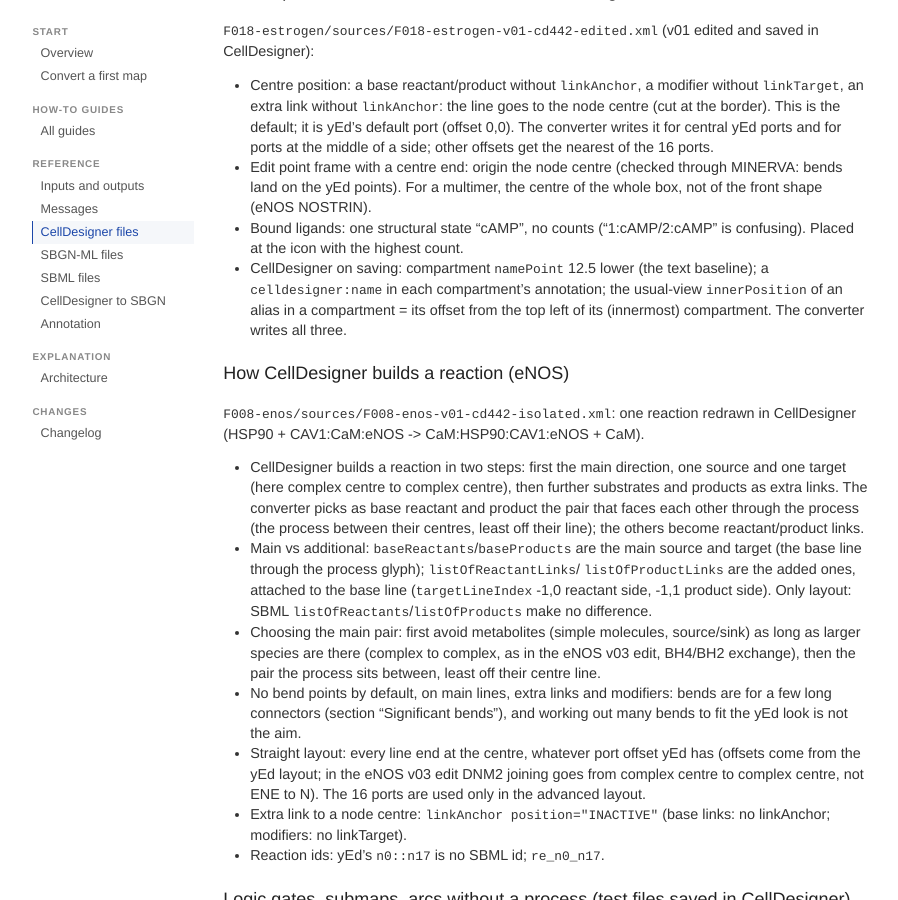
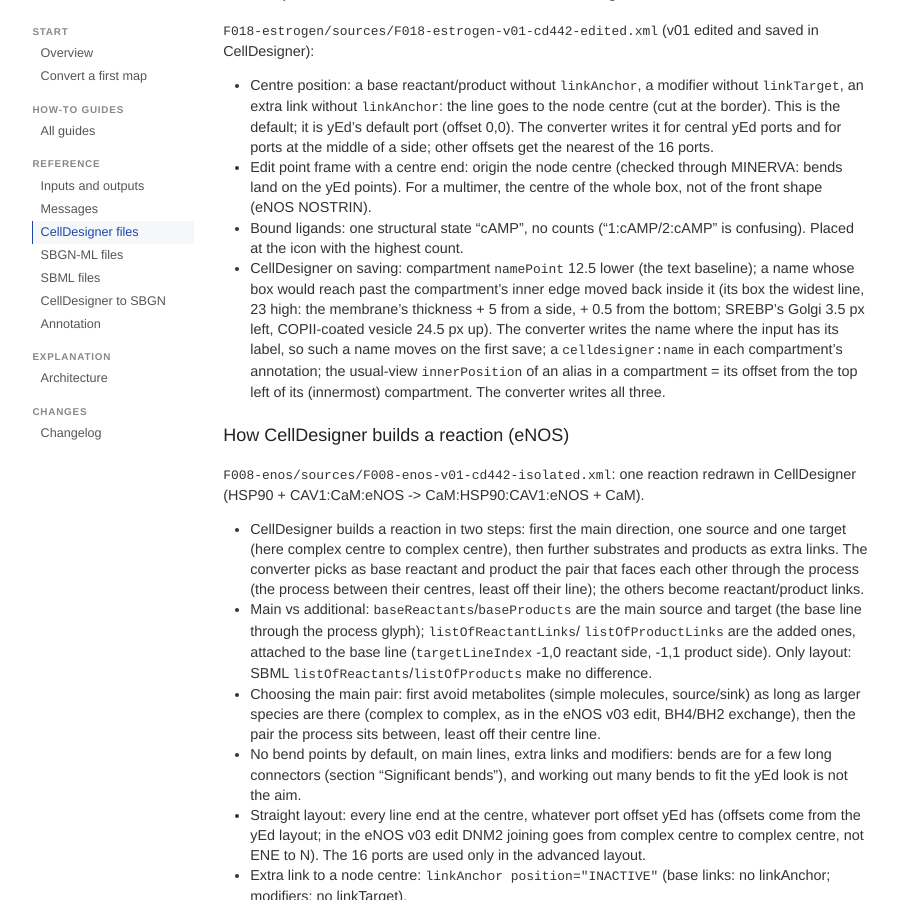
Before and after one commit to map-converter/map-converter.github.io, a Jekyll site: the page built from pages/converter-docs/celldesigner.md, in a window 1280 px wide and 900 px high, scrolled down 5945 px. Shown: the whole window, without its empty margins (190-1088 px from the left). Built offline with Jekyll 4.4.1, drawn with Linux system fonts in a browser that asks for light colours.

Commit message:
Converter docs: CellDesigner keeps a compartment's name inside it (ccc4139)

```diff
--- a/pages/converter-docs/celldesigner.md
+++ b/pages/converter-docs/celldesigner.md
@@ -294,7 +294,10 @@ in CellDesigner):
 - Bound ligands: one structural state "cAMP", no counts ("1:cAMP/2:cAMP" is
   confusing). Placed at the icon with the highest count.
 - CellDesigner on saving: compartment `namePoint` 12.5 lower (the text
-  baseline); a `celldesigner:name` in each compartment's annotation; the
+  baseline); a name whose box would reach past the compartment's inner edge moved back inside it (its
+  box the widest line, 23 high: the membrane's thickness + 5 from a side, + 0.5 from the bottom; SREBP's
+  Golgi 3.5 px left, COPII-coated vesicle 24.5 px up). The converter writes the name where the input
+  has its label, so such a name moves on the first save; a `celldesigner:name` in each compartment's annotation; the
   usual-view `innerPosition` of an alias in a compartment = its offset from
   the top left of its (innermost) compartment. The converter writes all three.
 
```
Also changed, not shown: 1 other file.
